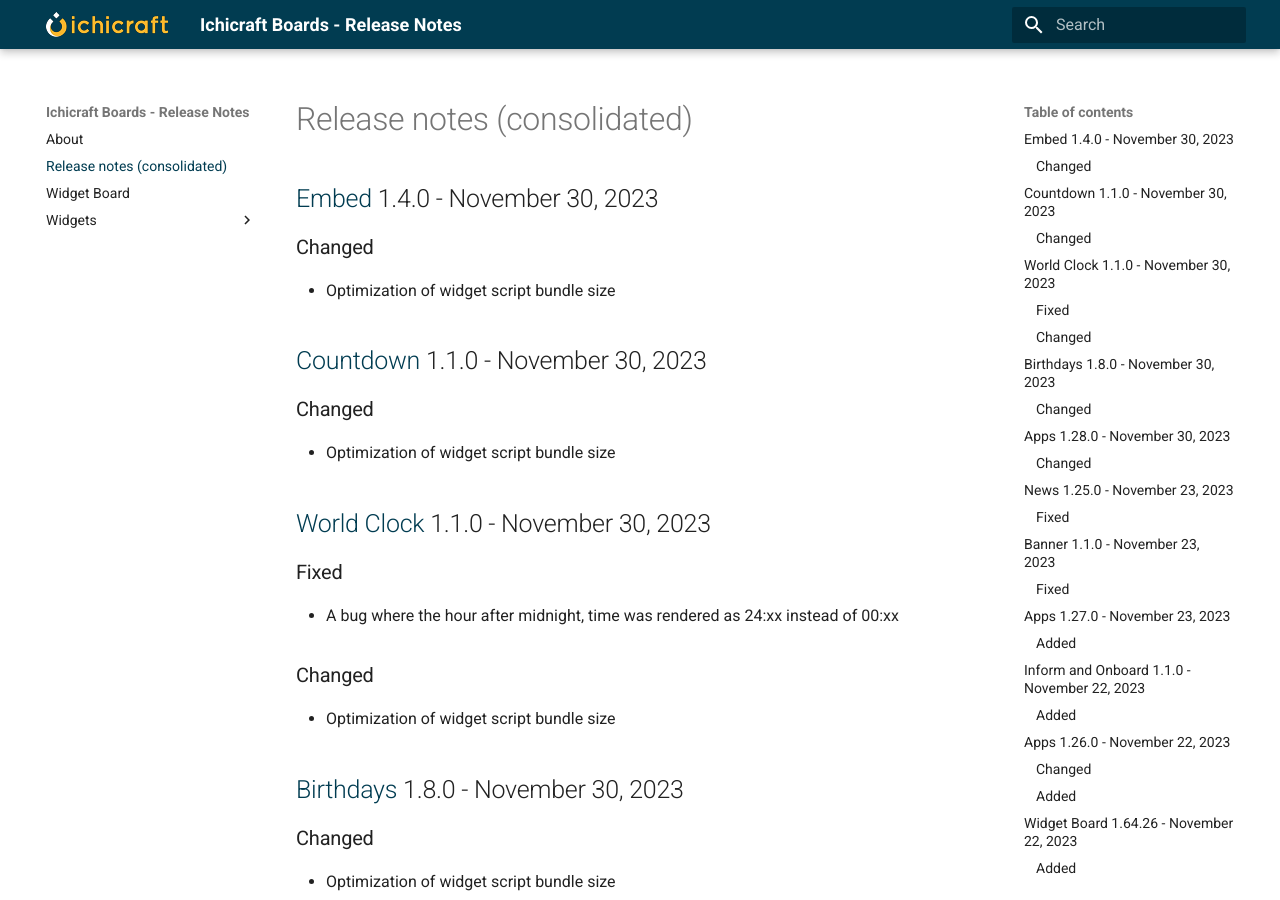
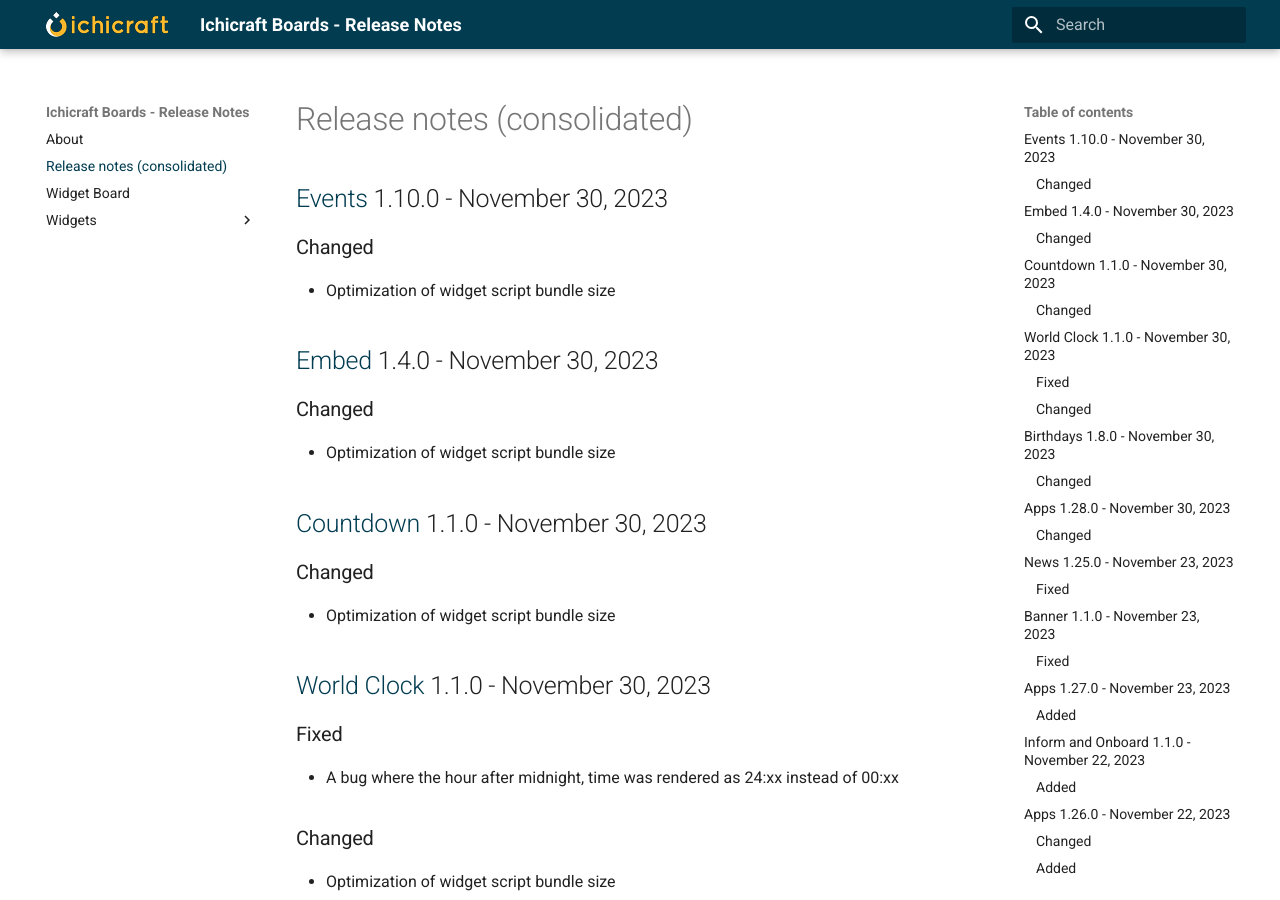
Before and after one commit to ichicraft/widgets-docs, an MkDocs documentation site: the page built from docs/Release-notes-(consolidated).md, in a window 1280 px wide and 900 px high. Built offline with MkDocs 1.6.1 and Material for MkDocs 9.7.7, drawn with Linux system fonts in a browser that asks for light colours.

Commit message:
Release notes updated by BuildService

```diff
--- a/docs/Release-notes-(consolidated).md
+++ b/docs/Release-notes-(consolidated).md
@@ -1,3 +1,8 @@
+## [Events](./Widgets/Events.md) 1.10.0 - November 30, 2023
+
+### Changed
+- Optimization of widget script bundle size
+
 ## [Embed](./Widgets/Embed.md) 1.4.0 - November 30, 2023
 
 ### Changed
--- a/docs/Widgets/Events.md
+++ b/docs/Widgets/Events.md
@@ -1,3 +1,8 @@
+## 1.10.0 - November 30, 2023
+
+### Changed
+- Optimization of widget script bundle size
+
 ## 1.9.0 - December 15, 2022
 
 ### Changed
```
